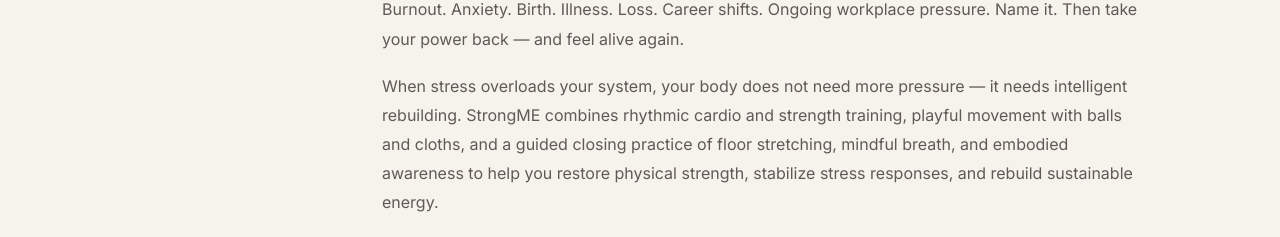
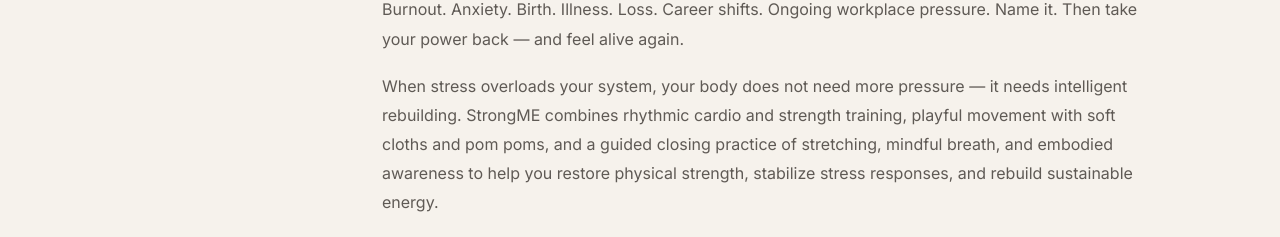
Before and after one commit to hotomski/strong_me, a Next.js app: page / in a window 1280 px wide. Shown: the part 715-952 px from the top of the page. Built offline with nearby package versions, Linux system fonts and the light colour scheme.

Commit message:
Replaced balls with soft cloths and pom poms

```diff
--- a/app/page.tsx
+++ b/app/page.tsx
@@ -71,8 +71,8 @@
             <p>
               When stress overloads your system, your body does not need more
               pressure — it needs intelligent rebuilding. StrongME combines
-              rhythmic cardio and strength training, playful movement with balls
-              and cloths, and a guided closing practice of floor stretching,
+              rhythmic cardio and strength training, playful movement with soft
+              cloths and pom poms, and a guided closing practice of stretching,
               mindful breath, and embodied awareness to help you restore
               physical strength, stabilize stress responses, and rebuild
               sustainable energy.
```
